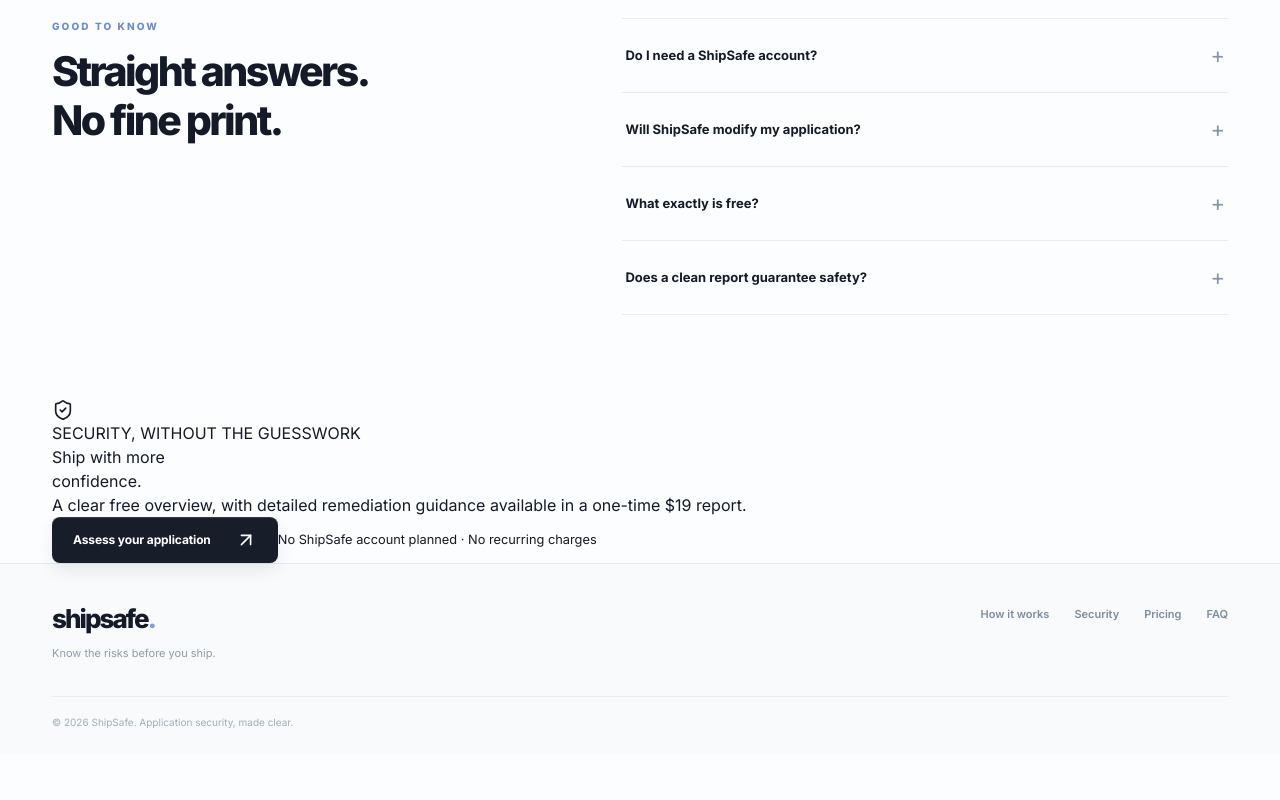
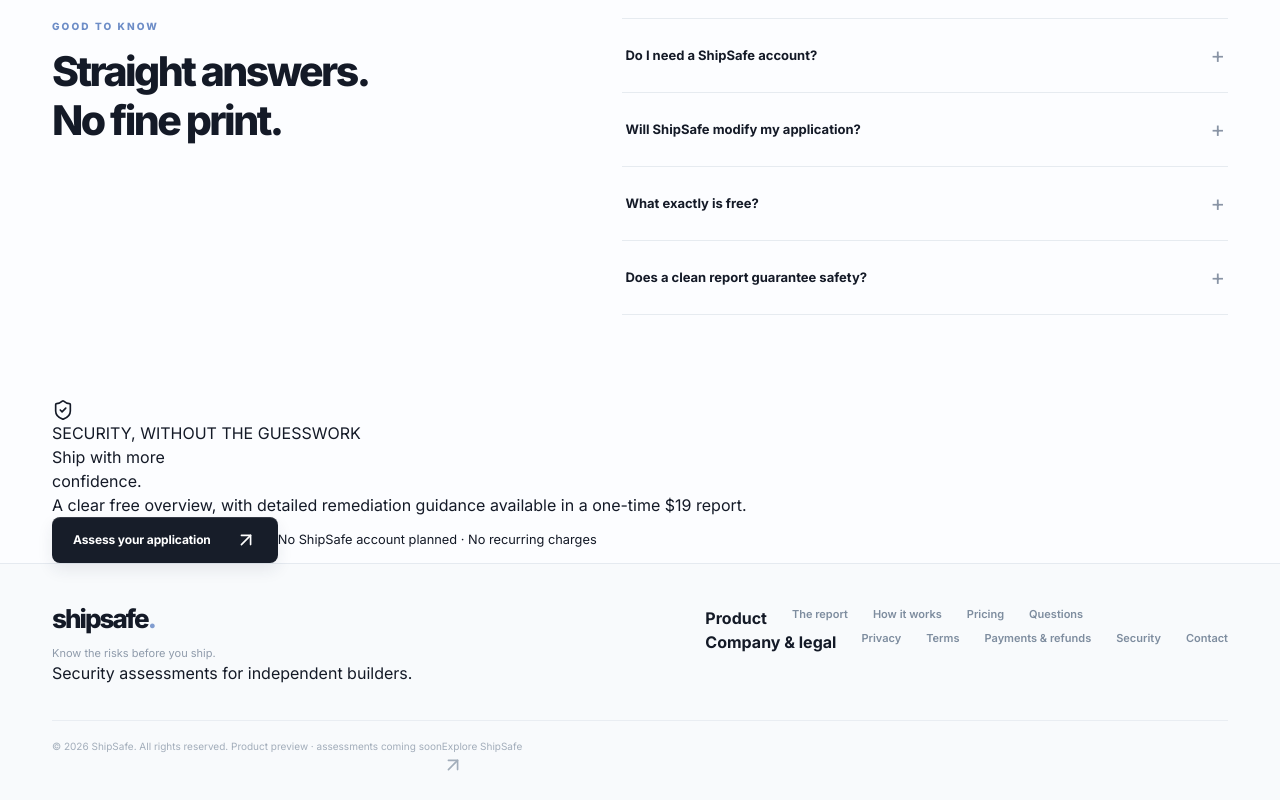
Before and after one commit to helloskyorigin/Safe-sure, a Next.js app: page / in a window 1280 px wide. Shown: the part 3801-4601 px from the top of the page. Before the commit the page ends 4555 px from the top, so only its background shows below. Built offline with nearby package versions, Linux system fonts and the light colour scheme.

Commit message:
feat: integrate enhanced experience and navigation

```diff
--- a/components/Footer.tsx
+++ b/components/Footer.tsx
@@ -1,24 +1,26 @@
-export default function Footer() {
-  const currentYear = new Date().getFullYear();
+"use client";
 
+import Link from "next/link";
+import { ArrowUpRight } from "lucide-react";
+
+export default function Footer({ onOpenAssessment }: { onOpenAssessment: () => void }) {
   return (
     <footer className="footer">
       <div className="container footer-main">
-        <div>
-          <a href="#top" className="brand">
-            shipsafe<span>.</span>
-          </a>
+        <div className="footer-identity">
+          <a href="#top" className="brand" aria-label="ShipSafe home">shipsafe<span>.</span></a>
           <p>Know the risks before you ship.</p>
+          <span className="footer-independence">Security assessments for independent builders.</span>
         </div>
-        <nav aria-label="Footer navigation">
-          <a href="#how">How it works</a>
-          <a href="#security">Security</a>
-          <a href="#pricing">Pricing</a>
-          <a href="#faq">FAQ</a>
-        </nav>
+        <div className="footer-columns">
+          <nav aria-label="Product navigation"><strong>Product</strong><a href="#product">The report</a><a href="#how">How it works</a><a href="#pricing">Pricing</a><a href="#faq">Questions</a></nav>
+          <nav aria-label="Legal navigation"><strong>Company & legal</strong><Link href="/privacy">Privacy</Link><Link href="/terms">Terms</Link><Link href="/refunds">Payments & refunds</Link><Link href="/security">Security</Link><Link href="/contact">Contact</Link></nav>
+        </div>
       </div>
       <div className="container copyright">
-        © <span id="year">{currentYear}</span> ShipSafe. Application security, made clear.
+        <span>© {new Date().getFullYear()} ShipSafe. All rights reserved.</span>
+        <span className="footer-preview"><span className="status-light" /> Product preview · assessments coming soon</span>
+        <button type="button" onClick={onOpenAssessment}>Explore ShipSafe <ArrowUpRight size={14}/></button>
       </div>
     </footer>
   );
```
